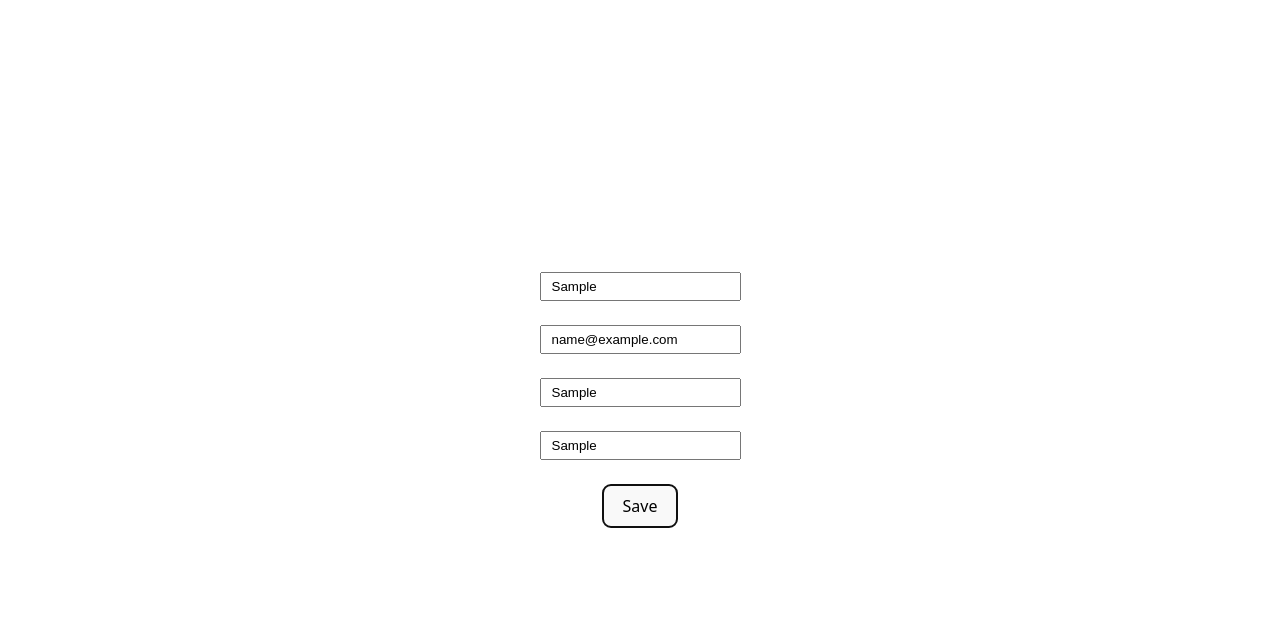
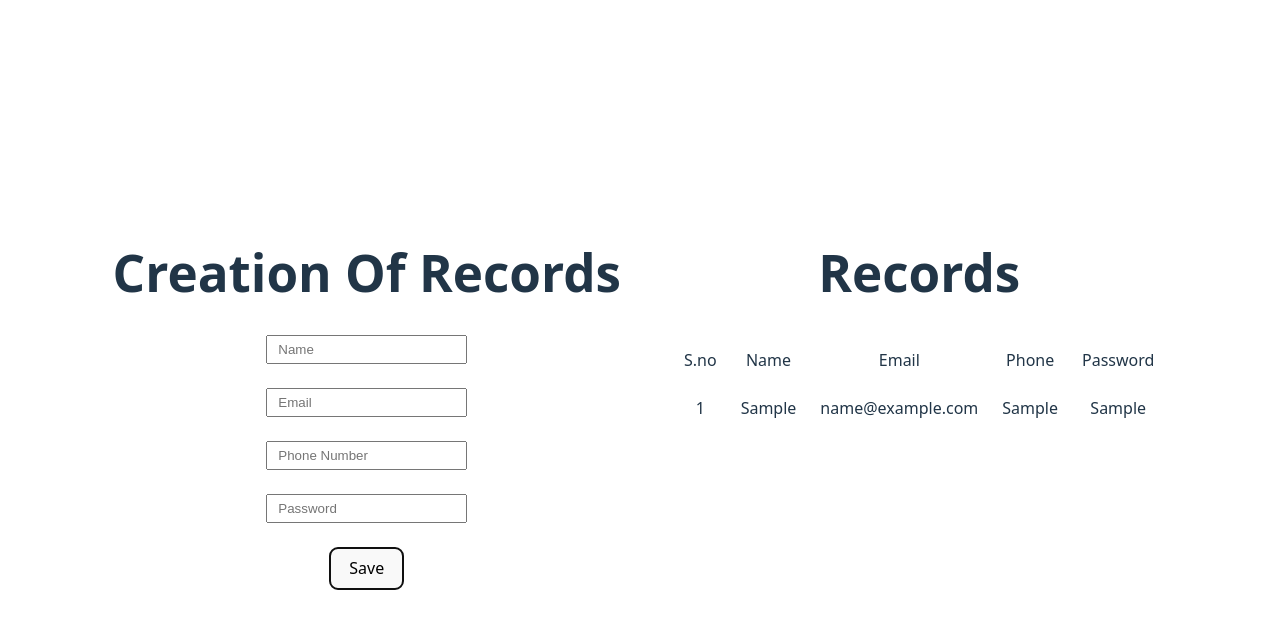
Before and after one commit to mayurcoding/crudoperations, a React (Vite) app in the folder crudoperations/: page / in a window 1280 px wide. Both pictures are taken after typing "Sample", "name@example.com", "Sample", "Sample" into the empty fields and a click on the button "Save". Shown: the top 628 px of the page. Built offline with nearby package versions, Linux system fonts and the light colour scheme.

Commit message:
add records in file

```diff
--- a/crudoperations/src/App.css
+++ b/crudoperations/src/App.css
@@ -4,3 +4,11 @@
   padding: 2rem;
   text-align: center;
 }
+.container
+{
+  display: flex;
+  justify-content: center;
+  align-items: flex-start;
+  gap: 50px;
+
+}
--- a/crudoperations/src/App.jsx
+++ b/crudoperations/src/App.jsx
@@ -1,4 +1,4 @@
-import React, {useState} from "react";
+import React, { useEffect, useState } from "react";
 import "./App.css";
 
 function App() {
@@ -8,17 +8,30 @@ function App() {
     phone: "",
     password: "",
   });
+  const [users, setUsers] = useState([]);
+
   const handleChange = (e) => {
     const { name, value } = e.target;
     setUser({ ...user, [name]: value });
   };
   const handleSubmit = (e) => {
     e.preventDefault();
-    console.log(user);
+    setUsers([...users, user]);
+    setUser({
+      name: "",
+      email: "",
+      phone: "",
+      password: "",
+    });
   };
+
+  useEffect(() => {
+    console.log(users);
+  }, [users]);
   return (
     <div div className="container">
       <div className="form">
+        <h1>Creation Of Records</h1>
         <form onSubmit={handleSubmit}>
           <input
             type="text"
@@ -61,18 +74,29 @@ function App() {
       </div>
 
       <div className="table">
-      <table>
-        <thead>
+        <h1>Records</h1>
+        <table>
+          <thead>
+            <tr>
+              <td>S.no</td>
+              <td>Name</td>
+              <td>Email</td>
+              <td>Phone</td>
+              <td>Password</td>
+            </tr>
+          </thead>
+          <tbody>{users.map((item, index) => (
+            <tr>
+              <td>{index+1}</td>
+              <td>{item.name}</td>
+              <td>{item.email}</td>
+              <td>{item.phone}</td>
+              <td>{item.password}</td>
 
+            </tr>
 
-        </thead>
-
-
-
-
-      </table>
-
-
+          ))}</tbody>
+        </table>
       </div>
     </div>
   );
--- a/crudoperations/src/index.css
+++ b/crudoperations/src/index.css
@@ -70,3 +70,8 @@ input
 {
   padding: 5px 10px;
 }
+td{
+  padding: 10px;
+  border: 1px solid white;
+
+}
```
